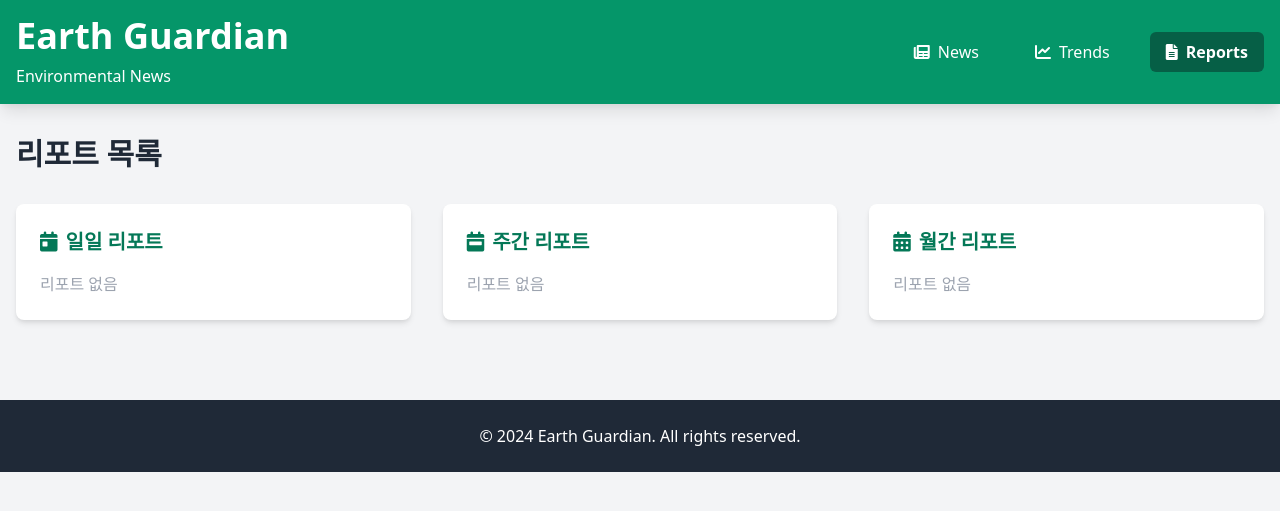
After one commit to hulsfarmer/earthGuardian, a Flask app: template templates/reports.html in a window 1280 px wide. The commit adds this page. Shown: the top 511 px of the page. Run offline with Flask 2, Linux system fonts and the light colour scheme; the template is opened without the code that fills it, so the values that code supplies are empty.

Commit message:
Add unified Reports navigation and redesign report pages (English UI, Tailwind, site-wide link)

```diff
--- a/app.py
+++ b/app.py
@@ -16,6 +16,7 @@ import nltk
 from celery import Celery
 from apscheduler.schedulers.background import BackgroundScheduler
 import os
+from report import list_report_keys, get_report
 
 app = Flask(__name__)
 
@@ -27,7 +28,8 @@ cache = Cache(app, config={
 })
 
 # Celery 설정
-celery = Celery('tasks', broker=os.getenv('REDIS_URL', 'redis://localhost:6379/0'))
+celery = Celery('tasks', broker=os.environ.get('REDIS_URL'))
+celery.conf.broker_pool_limit = 2  # 연결 풀 제한 (기본값 10)
 
 # 로깅 설정
 logging.basicConfig(level=logging.INFO)
@@ -204,6 +206,14 @@ def get_news():
     # 날짜순으로 정렬
     all_news.sort(key=lambda x: parser.parse(x['published']), reverse=True)
 
+    # 오래된 뉴스(7일 이전) 필터링
+    cutoff_date = datetime.now() - timedelta(days=7)
+    all_news = [item for item in all_news if parser.parse(item['published']) > cutoff_date]
+
+    # 최대 개수 제한
+    MAX_NEWS_COUNT = 300
+    all_news = all_news[:MAX_NEWS_COUNT]
+
     # 캐시 업데이트
     cache.set('news_data', all_news)
 
@@ -278,6 +288,10 @@ def analyze_trends(news_items, period='weekly'):
                 continue
 
         logger.info(f"Found {len(recent_news)} news items in the period")
+
+        # 최근 뉴스 개수 제한
+        if len(recent_news) > 300:
+            recent_news = recent_news[:300]
 
         if not recent_news:
             logger.warning("No news items found in the specified period")
@@ -440,6 +454,25 @@ def trends_page():
     """트렌드 리포트 페이지"""
     return render_template('trends.html')
 
+@app.route('/reports')
+def reports():
+    daily_keys = list_report_keys('day')
+    weekly_keys = list_report_keys('week')
+    monthly_keys = list_report_keys('month')
+    return render_template('reports.html',
+                          daily_keys=daily_keys,
+                          weekly_keys=weekly_keys,
+                          monthly_keys=monthly_keys)
+
+@app.route('/reports/<report_type>')
+def report_detail(report_type):
+    date_str = request.args.get('date')
+    report = get_report(report_type, date_str)
+    return render_template('report_detail.html',
+                          report=report,
+                          report_type=report_type,
+                          date_str=date_str)
+
 if __name__ == '__main__':
     # NLTK 데이터 다운로드
     try:
--- a/templates/index.html
+++ b/templates/index.html
@@ -53,6 +53,10 @@
                     <a href="/trends" class="px-4 py-2 rounded-md hover:bg-green-700 transition-colors duration-200 flex items-center">
                         <i class="fas fa-chart-line mr-2"></i>
                         Trends
+                    </a>
+                    <a href="/reports" class="px-4 py-2 rounded-md hover:bg-green-700 transition-colors duration-200 flex items-center">
+                        <i class="fas fa-file-alt mr-2"></i>
+                        Reports
                     </a>
                 </nav>
             </div>
--- /dev/null
+++ b/templates/reports.html
@@ -0,0 +1,79 @@
+<!DOCTYPE html>
+<html lang="en">
+<head>
+    <meta charset="UTF-8">
+    <meta name="viewport" content="width=device-width, initial-scale=1.0">
+    <title>Earth Guardian - Reports</title>
+    <link href="https://cdn.jsdelivr.net/npm/tailwindcss@2.2.19/dist/tailwind.min.css" rel="stylesheet">
+    <link href="https://cdnjs.cloudflare.com/ajax/libs/font-awesome/6.0.0/css/all.min.css" rel="stylesheet">
+</head>
+<body class="bg-gray-100">
+    <header class="bg-green-600 text-white shadow-lg sticky top-0 z-50">
+        <div class="container mx-auto px-4 py-4">
+            <div class="flex justify-between items-center">
+                <a href="/" class="block">
+                    <h1 class="text-4xl font-bold hover:text-green-200 transition-colors">Earth Guardian</h1>
+                    <p class="mt-2">Environmental News</p>
+                </a>
+                <nav class="flex space-x-6">
+                    <a href="/" class="px-4 py-2 rounded-md hover:bg-green-700 transition-colors duration-200 flex items-center">
+                        <i class="fas fa-newspaper mr-2"></i>
+                        News
+                    </a>
+                    <a href="/trends" class="px-4 py-2 rounded-md hover:bg-green-700 transition-colors duration-200 flex items-center">
+                        <i class="fas fa-chart-line mr-2"></i>
+                        Trends
+                    </a>
+                    <a href="/reports" class="px-4 py-2 rounded-md bg-green-800 font-bold flex items-center">
+                        <i class="fas fa-file-alt mr-2"></i>
+                        Reports
+                    </a>
+                </nav>
+            </div>
+        </div>
+    </header>
+    <main class="container mx-auto px-4 py-8">
+        <h1 class="text-3xl font-bold text-gray-800 mb-8">리포트 목록</h1>
+        <div class="grid grid-cols-1 md:grid-cols-2 lg:grid-cols-3 gap-8">
+            <!-- 일일 리포트 -->
+            <div class="bg-white rounded-lg shadow-md p-6">
+                <h2 class="text-xl font-semibold text-green-700 mb-4 flex items-center"><i class="fas fa-calendar-day mr-2"></i>일일 리포트</h2>
+                <ul>
+                    {% for key in daily_keys %}
+                    <li class="mb-2"><a href="/reports/day?date={{ '-'.join(key.split('-')[1:]) }}" class="text-green-600 hover:underline">{{ key }}</a></li>
+                    {% else %}
+                    <li class="text-gray-400">리포트 없음</li>
+                    {% endfor %}
+                </ul>
+            </div>
+            <!-- 주간 리포트 -->
+            <div class="bg-white rounded-lg shadow-md p-6">
+                <h2 class="text-xl font-semibold text-green-700 mb-4 flex items-center"><i class="fas fa-calendar-week mr-2"></i>주간 리포트</h2>
+                <ul>
+                    {% for key in weekly_keys %}
+                    <li class="mb-2"><a href="/reports/week?date={{ '-'.join(key.split('-')[1:]) }}" class="text-green-600 hover:underline">{{ key }}</a></li>
+                    {% else %}
+                    <li class="text-gray-400">리포트 없음</li>
+                    {% endfor %}
+                </ul>
+            </div>
+            <!-- 월간 리포트 -->
+            <div class="bg-white rounded-lg shadow-md p-6">
+                <h2 class="text-xl font-semibold text-green-700 mb-4 flex items-center"><i class="fas fa-calendar-alt mr-2"></i>월간 리포트</h2>
+                <ul>
+                    {% for key in monthly_keys %}
+                    <li class="mb-2"><a href="/reports/month?date={{ '-'.join(key.split('-')[1:]) }}" class="text-green-600 hover:underline">{{ key }}</a></li>
+                    {% else %}
+                    <li class="text-gray-400">리포트 없음</li>
+                    {% endfor %}
+                </ul>
+            </div>
+        </div>
+    </main>
+    <footer class="bg-gray-800 text-white py-6 mt-12">
+        <div class="container mx-auto px-4 text-center">
+            <p>© 2024 Earth Guardian. All rights reserved.</p>
+        </div>
+    </footer>
+</body>
+</html>
--- a/templates/trends.html
+++ b/templates/trends.html
@@ -95,6 +95,10 @@
                     <a href="/trends" class="px-4 py-2 rounded-md hover:bg-green-700 transition-colors duration-200 flex items-center">
                         <i class="fas fa-chart-line mr-2"></i>
                         Trends
+                    </a>
+                    <a href="/reports" class="px-4 py-2 rounded-md hover:bg-green-700 transition-colors duration-200 flex items-center">
+                        <i class="fas fa-file-alt mr-2"></i>
+                        Reports
                     </a>
                 </nav>
             </div>
```
Also changed, not shown: report.py (added, +51 -0 lines), templates/report_detail.html (added, +90 -0 lines).
